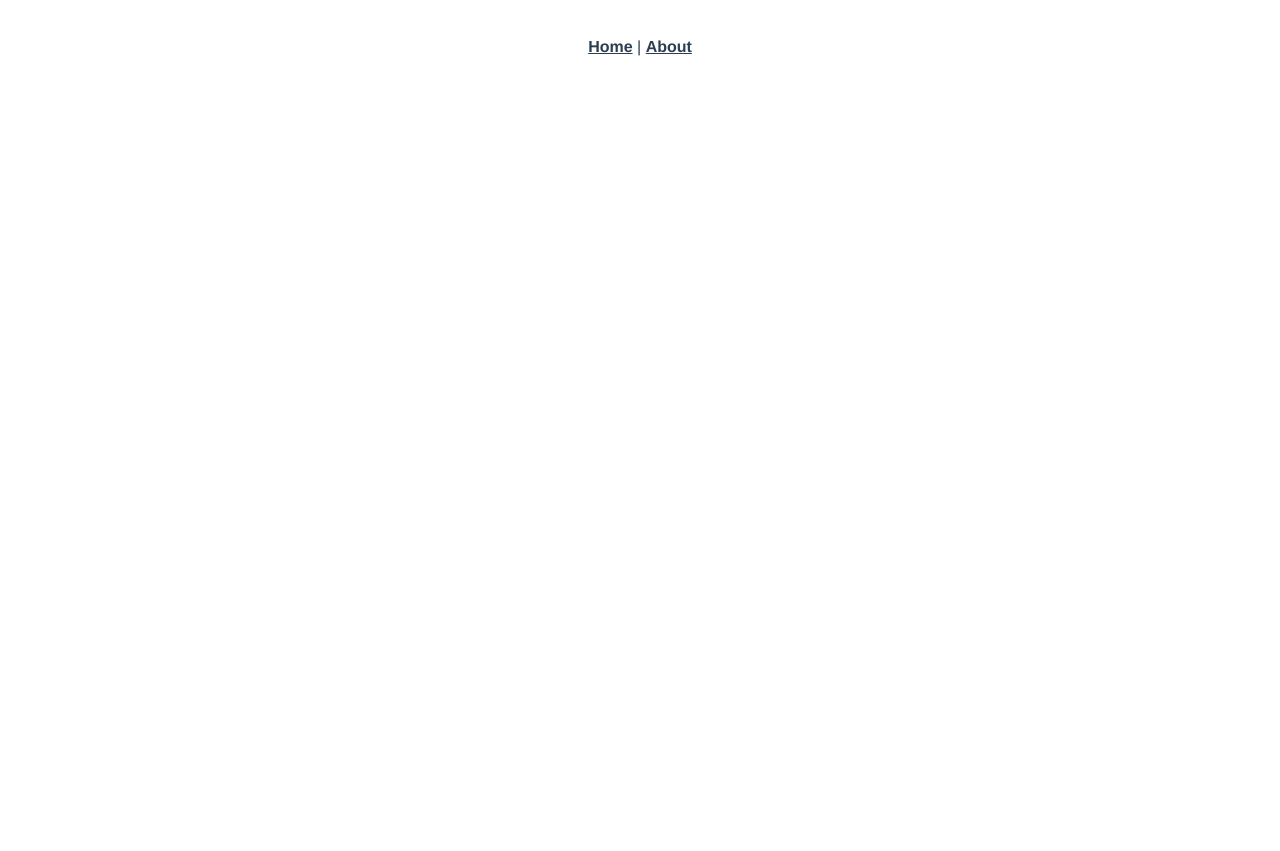
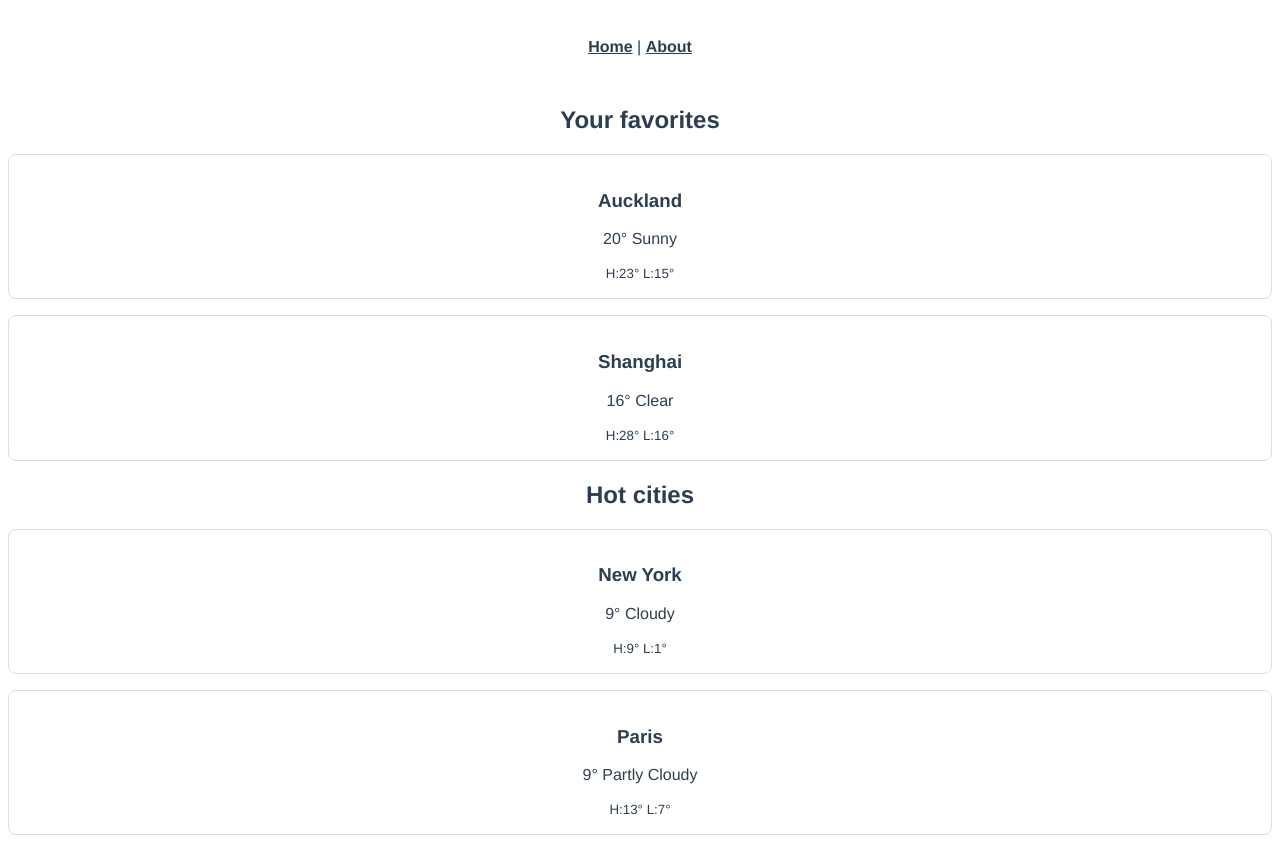
Before and after one commit to TheoWang0822/INFS803_Project, a Vue app in the folder client_end/: page /weather in a window 1280 px wide. Before the commit this address had no page. Before the commit the page ends 800 px from the top, so only its background shows below. Built offline with nearby package versions, Linux system fonts and the light colour scheme.

Commit message:
deployed DAO structure in front-end

```diff
--- /dev/null
+++ b/client_end/src/dao/weatherDao.ts
@@ -0,0 +1,66 @@
+// src/dao/weatherDao.ts
+
+// 1. Define the weather Data
+// TODO: modify this after negotiate with James
+interface WeatherData {
+  city: string;
+  temp: string;
+  condition: string;
+  high: string;
+  low: string;
+}
+
+// 2. Mocked local data (to replace the real API)
+// TODO: modify this after negotiate with James
+const mockData = {
+  favorites: [
+    {
+      city: "Auckland",
+      temp: "20°",
+      condition: "Sunny",
+      high: "23°",
+      low: "15°",
+    },
+    {
+      city: "Shanghai",
+      temp: "16°",
+      condition: "Clear",
+      high: "28°",
+      low: "16°",
+    },
+  ],
+  hotCities: [
+    {
+      city: "New York",
+      temp: "9°",
+      condition: "Cloudy",
+      high: "9°",
+      low: "1°",
+    },
+    {
+      city: "Paris",
+      temp: "9°",
+      condition: "Partly Cloudy",
+      high: "13°",
+      low: "7°",
+    },
+    // other hot cities etc...
+  ],
+};
+
+// 3. Achieve Dao method
+export default {
+  // Get favorite cities' weather
+  getFavorites(): Promise<WeatherData[]> {
+    return new Promise((resolve) => {
+      setTimeout(() => resolve(mockData.favorites), 500); // 模拟网络延迟
+    });
+  },
+
+  // Get hot cities' weather
+  getHotCities(): Promise<WeatherData[]> {
+    return new Promise((resolve) => {
+      setTimeout(() => resolve(mockData.hotCities), 500);
+    });
+  },
+};
--- a/client_end/src/router/index.ts
+++ b/client_end/src/router/index.ts
@@ -1,5 +1,6 @@
 import { createRouter, createWebHistory, RouteRecordRaw } from "vue-router";
 import HomeView from "../views/HomeView.vue";
+import WeatherView from "../views/WeatherView.vue";
 
 const routes: Array<RouteRecordRaw> = [
   {
@@ -16,6 +17,11 @@ const routes: Array<RouteRecordRaw> = [
     component: () =>
       import(/* webpackChunkName: "about" */ "../views/AboutView.vue"),
   },
+  {
+    path: "/weather",
+    name: "weather",
+    component: WeatherView,
+  },
 ];
 
 const router = createRouter({
--- a/client_end/src/views/HomeView.vue
+++ b/client_end/src/views/HomeView.vue
@@ -2,17 +2,34 @@
   <div class="home">
     <img alt="Vue logo" src="../assets/logo.png" />
     <HelloWorld msg="Welcome to Your Vue.js + TypeScript App" />
+    <!-- 添加按钮 -->
+    <button @click="goToWeatherPage" class="weather-button">
+      Check the Weather Now 🌤️
+    </button>
   </div>
 </template>
 
 <script lang="ts">
 import { defineComponent } from "vue";
 import HelloWorld from "@/components/HelloWorld.vue"; // @ is an alias to /src
+import { useRouter } from "vue-router"; // 使用 Vue Router 的导航功能
 
 export default defineComponent({
   name: "HomeView",
   components: {
     HelloWorld,
   },
+  setup() {
+    const router = useRouter();
+
+    // 跳转到天气页面的方法
+    const goToWeatherPage = () => {
+      router.push("/weather"); // 或使用名称 router.push({ name: 'weather' })
+    };
+
+    return {
+      goToWeatherPage,
+    };
+  },
 });
 </script>
--- /dev/null
+++ b/client_end/src/views/WeatherView.vue
@@ -0,0 +1,59 @@
+<template>
+  <div class="weather-app">
+    <!-- 收藏城市 -->
+    <section>
+      <h2>Your favorites</h2>
+      <div v-for="city in favorites" :key="city.city" class="city-card">
+        <h3>{{ city.city }}</h3>
+        <p>{{ city.temp }} {{ city.condition }}</p>
+        <small>H:{{ city.high }} L:{{ city.low }}</small>
+      </div>
+    </section>
+
+    <!-- 热门城市 -->
+    <section>
+      <h2>Hot cities</h2>
+      <div v-for="city in hotCities" :key="city.city" class="city-card">
+        <h3>{{ city.city }}</h3>
+        <p>{{ city.temp }} {{ city.condition }}</p>
+        <small>H:{{ city.high }} L:{{ city.low }}</small>
+      </div>
+    </section>
+  </div>
+</template>
+
+<script lang="ts">
+import { defineComponent } from "vue";
+import weatherDao from "@/dao/weatherDao"; // 关键点：通过DAO获取数据
+
+interface WeatherData {
+  city: string;
+  temp: string;
+  condition: string;
+  high: string;
+  low: string;
+}
+
+export default defineComponent({
+  data() {
+    return {
+      favorites: [] as WeatherData[],
+      hotCities: [] as WeatherData[],
+    };
+  },
+  async created() {
+    // 通过 DAO 获取数据
+    this.favorites = await weatherDao.getFavorites();
+    this.hotCities = await weatherDao.getHotCities();
+  },
+});
+</script>
+
+<style scoped>
+.city-card {
+  padding: 1rem;
+  margin: 1rem 0;
+  border: 1px solid #ddd;
+  border-radius: 8px;
+}
+</style>
```
